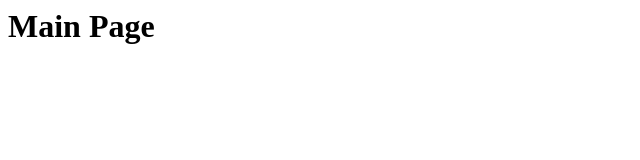
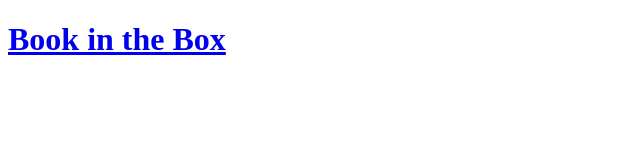
Before and after one commit to JayrupNakawala/jayrupnakawala.github.io, a plain HTML site: page index.html in a window 1280 px wide. Shown: the whole page, without its empty margins (0-640 px from the left). Drawn offline with Linux system fonts and the light colour scheme.

Commit message:
added link to book in the box site

```diff
--- a/index.html
+++ b/index.html
@@ -1,8 +1,12 @@
-<html>
+<!DOCTYPE html>
+<html lang="en">
   <head>
-      <title> main page </title>
+    <title>Jayrup Nakawala</title>
+    <meta charset="UTF-8">
+    <meta name="viewport" content="width=device-width, initial-scale=1">
+    <link href="css/style.css" rel="stylesheet">
   </head>
   <body>
-  <h1> Main Page </h1>
+    <h1><a href="https://uni.jayrup.net/bookinthebox">Book in the Box</a></h1>
   </body>
 </html>
```
